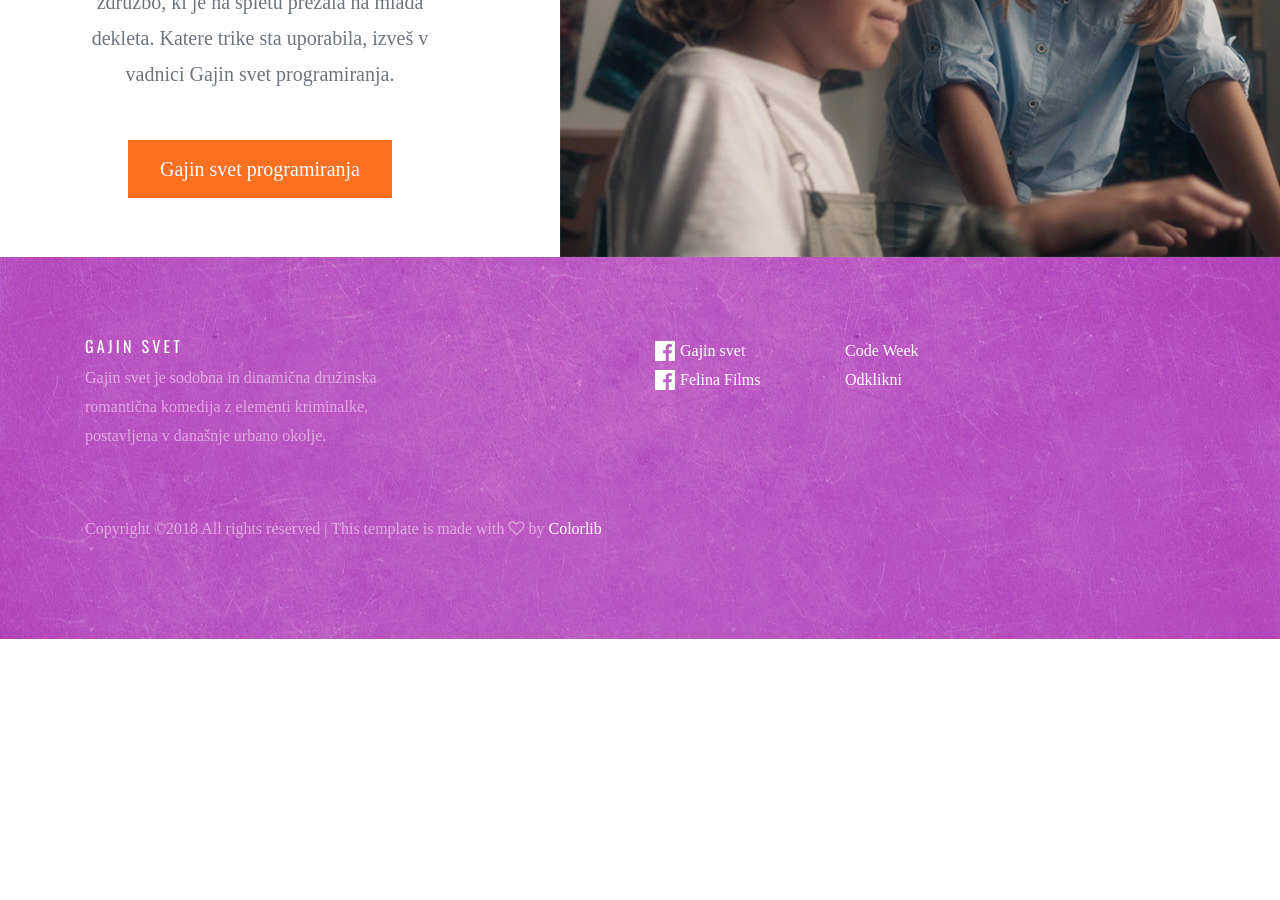
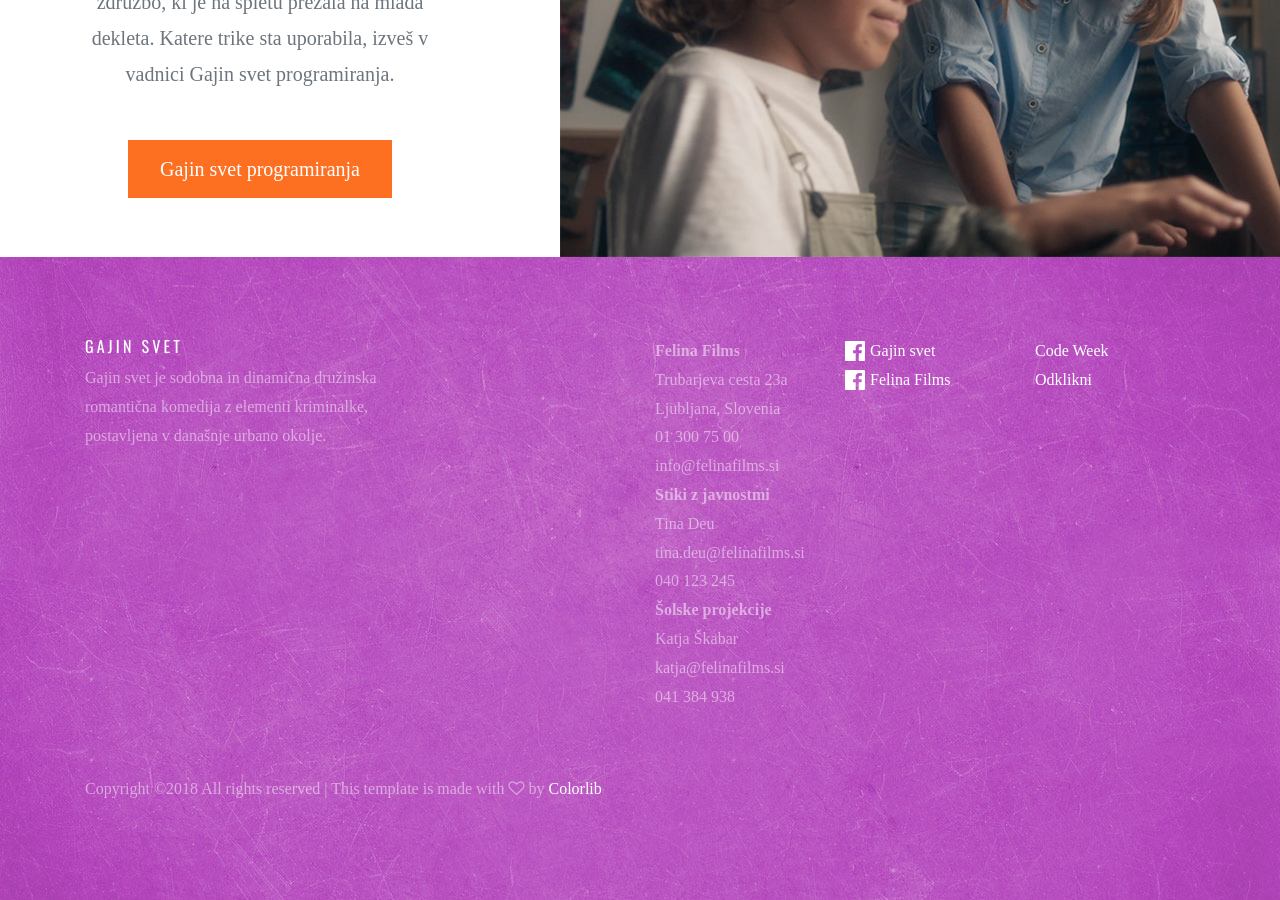
Before and after one commit to codeweeksi/gajin-svet, a Jekyll site: the page built from index.html, in a window 1280 px wide and 900 px high, scrolled down 5862 px. Built offline with Jekyll 4.4.1, drawn with Linux system fonts in a browser that asks for light colours; some web fonts are replaced; comment, search, counter and statistics services are not loaded; before the commit the page ends 6501 px from its top, so only the background shows below that.

Commit message:
added contact details

```diff
--- a/_includes/footer_home.html
+++ b/_includes/footer_home.html
@@ -7,6 +7,21 @@
           </div>
           <div class="col-md-6 ml-auto">
             <div class="row">
+              <div class="col-md-4">
+                  <p><strong>Felina Films</strong><br/>
+                      Trubarjeva cesta 23a<br/>
+                      Ljubljana, Slovenia<br/>
+                      01 300 75 00<br/>
+                      info@felinafilms.si
+                      <strong>Stiki z javnostmi</strong><br/>
+                      Tina Deu<br/>
+                      tina.deu@felinafilms.si<br/>
+                      040 123 245<br/>
+                      <strong>Šolske projekcije</strong><br/>
+                      Katja Škabar<br/>
+                      katja@felinafilms.si<br/>
+                      041 384 938</p>
+              </div>
               <div class="col-md-4">
                 <ul class="list-unstyled">
                   <li class="fb"><a href="https://www.facebook.com/GajinSvet/" target="blank">Gajin svet</a></li>
```
